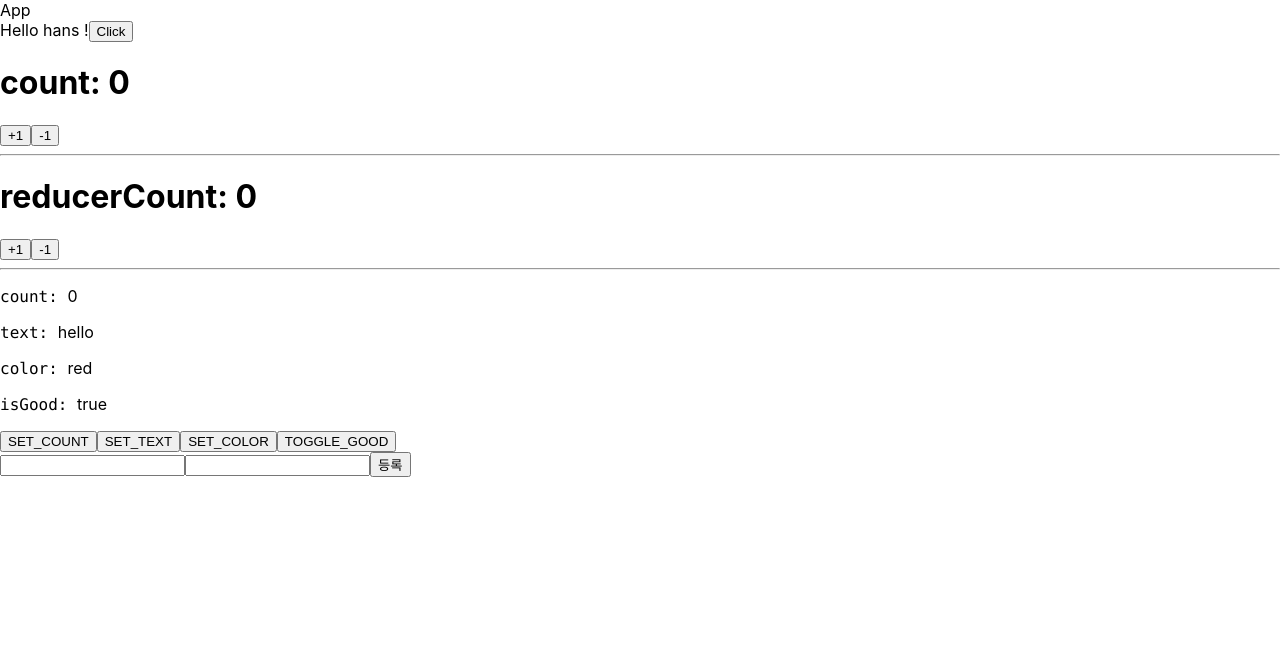
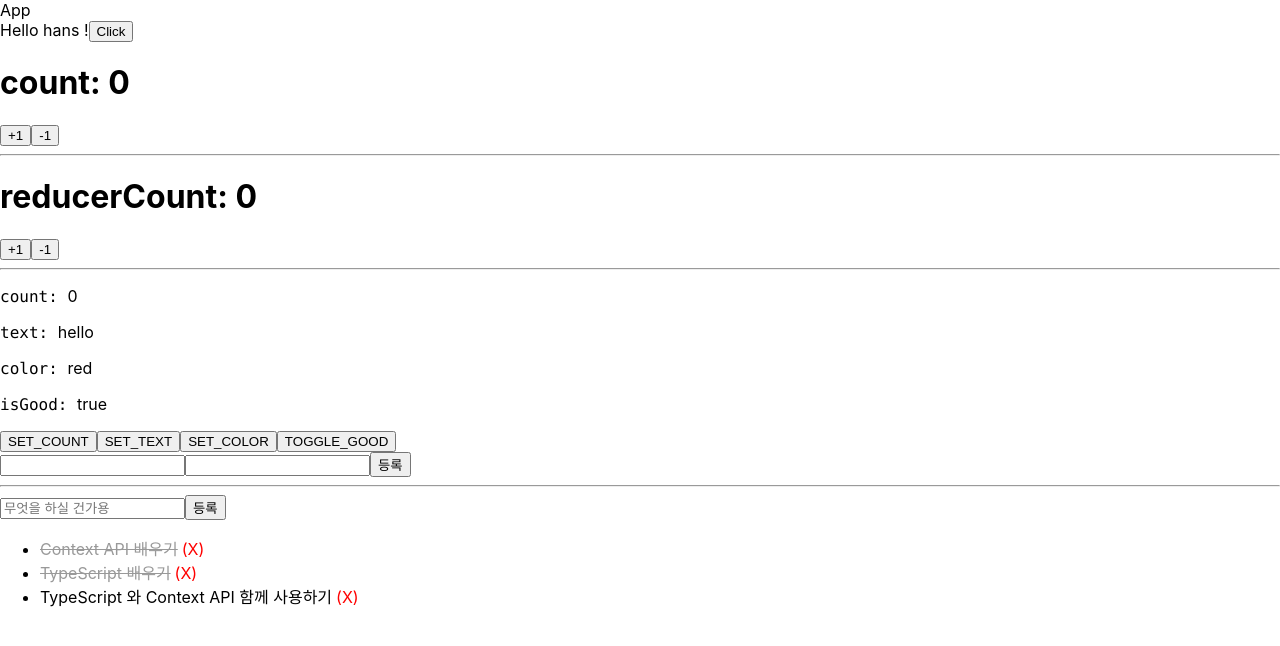
Before and after one commit to hans-hk/react-ts-redux-observable-antd-next, a React app: page / in a window 1280 px wide. Shown: the top 646 px of the page. Built offline with nearby package versions, Linux system fonts and the light colour scheme.

Commit message:
context API example

```diff
--- a/src/components/App.tsx
+++ b/src/components/App.tsx
@@ -1,8 +1,11 @@
 import React from 'react';
+import {TodosContextProvider} from '../contexts/TodosContext';
 import Counter from './Counter';
 import Greetings from './Greetings';
 import MyForm from './MyForm';
 import ReducerCounter from './ReducerCounter';
+import TodoForm from './TodoForm';
+import TodoList from './TodoList';
 
 const App: React.FC = () => {
   const onClick = (name: string) => {
@@ -20,6 +23,11 @@ const App: React.FC = () => {
       <Counter/>
       <ReducerCounter/>
       <MyForm onSubmit={onSubmit}/>
+      <hr/>
+      <TodosContextProvider>
+        <TodoForm/>
+        <TodoList/>
+      </TodosContextProvider>
     </div>
   );
 };
--- /dev/null
+++ b/src/components/TodoForm.tsx
@@ -0,0 +1,26 @@
+import React, {useState} from 'react';
+import {useTodosDispatch} from '../contexts/TodosContext';
+
+function TodoForm() {
+  const [value, setValue] = useState('');
+  const dispatch = useTodosDispatch();
+  const onSubmit = (e: React.FormEvent) => {
+    e.preventDefault();
+    dispatch({
+      type: 'CREATE',
+      text: value,
+    });
+    setValue('');
+  };
+
+  return (
+    <form onSubmit={onSubmit}>
+      <input value={value}
+             placeholder={'무엇을 하실 건가용'}
+             onChange={e => setValue(e.target.value)}/>
+      <button>등록</button>
+    </form>
+  );
+}
+
+export default TodoForm;
--- /dev/null
+++ b/src/components/TodoItem.css
@@ -0,0 +1,14 @@
+.TodoItem .text {
+    cursor: pointer;
+}
+
+.TodoItem.done .text {
+    color: #999999;
+    text-decoration: line-through;
+}
+
+.TodoItem .remove {
+    color: red;
+    margin-left: 4px;
+    cursor: pointer;
+}
--- /dev/null
+++ b/src/components/TodoItem.tsx
@@ -0,0 +1,38 @@
+import React from 'react';
+import {useTodosDispatch} from '../contexts/TodosContext';
+import './TodoItem.css';
+
+export type TodoItemProps = {
+  todo: {
+    id: number;
+    text: string;
+    done: boolean;
+  };
+}
+
+function TodoItem({todo}: TodoItemProps) {
+  const dispatch = useTodosDispatch();
+
+  const onToggle = () => {
+    dispatch({
+      type: 'TOGGLE',
+      id: todo.id,
+    });
+  };
+
+  const onRemove = () => {
+    dispatch({
+      type: 'REMOVE',
+      id: todo.id,
+    });
+  };
+
+  return (
+    <li className={`TodoItem ${todo.done ? 'done' : ''}`}>
+      <span className="text" onClick={onToggle}>{todo.text}</span>
+      <span className="remove" onClick={onRemove}>(X)</span>
+    </li>
+  );
+}
+
+export default TodoItem;
--- /dev/null
+++ b/src/components/TodoList.tsx
@@ -0,0 +1,16 @@
+import React from 'react';
+import {useTodosState} from '../contexts/TodosContext';
+import TodoItem from './TodoItem';
+
+function TodoList() {
+  const todos = useTodosState();
+  return (
+    <ul>
+      {todos.map(todo => (
+        <TodoItem todo={todo} key={todo.id} />
+      ))}
+    </ul>
+  );
+}
+
+export default TodoList;
--- /dev/null
+++ b/src/contexts/TodosContext.tsx
@@ -0,0 +1,75 @@
+import React, {createContext, Dispatch, useContext, useReducer} from 'react';
+
+// 나중에 다른 컴포넌트에서 타입을 불러와서 쓸 수 있도록 내보내겠습니다.
+export type Todo = {
+  id: number;
+  text: string;
+  done: boolean;
+};
+type TodosState = Todo[];
+const TodosStateContext = createContext<TodosState | undefined>(undefined);
+
+type Action = { type: 'CREATE'; text: string } | { type: 'TOGGLE'; id: number; } | { type: 'REMOVE'; id: number; };
+type TodosDispatch = Dispatch<Action>;
+const TodosDispatchContext
+  = createContext<TodosDispatch | undefined>(
+  undefined,
+);
+
+function todosReducer(state: TodosState, action: Action): TodosState {
+  switch (action.type) {
+    case 'CREATE':
+      const nextId = Math.max(...state.map(todo => todo.id)) + 1;
+      return state.concat({
+        id: nextId,
+        text: action.text,
+        done: false,
+      });
+    case 'REMOVE':
+      return state.map(todo => todo.id === action.id ? {...todo, done: !todo.done} : todo);
+    case 'TOGGLE':
+      return state.filter(todo => todo.id !== action.id);
+    default:
+      throw new Error('Unhandled action');
+  }
+}
+
+export function TodosContextProvider({children}: { children: React.ReactNode }) {
+  const [todos, dispatch] = useReducer(todosReducer, [
+    {
+      id: 1,
+      text: 'Context API 배우기',
+      done: true,
+    },
+    {
+      id: 2,
+      text: 'TypeScript 배우기',
+      done: true,
+    },
+    {
+      id: 3,
+      text: 'TypeScript 와 Context API 함께 사용하기',
+      done: false,
+    },
+  ]);
+
+  return (
+    <TodosDispatchContext.Provider value={dispatch}>
+      <TodosStateContext.Provider value={todos}>
+        {children}
+      </TodosStateContext.Provider>
+    </TodosDispatchContext.Provider>
+  );
+}
+
+export function useTodosState() {
+  const state = useContext(TodosStateContext);
+  if (!state) throw new Error('TodosProvider not found');
+  return state;
+}
+
+export function useTodosDispatch() {
+  const dispatch = useContext(TodosDispatchContext);
+  if (!dispatch) throw new Error('TodosProvider not found');
+  return dispatch;
+}
```
